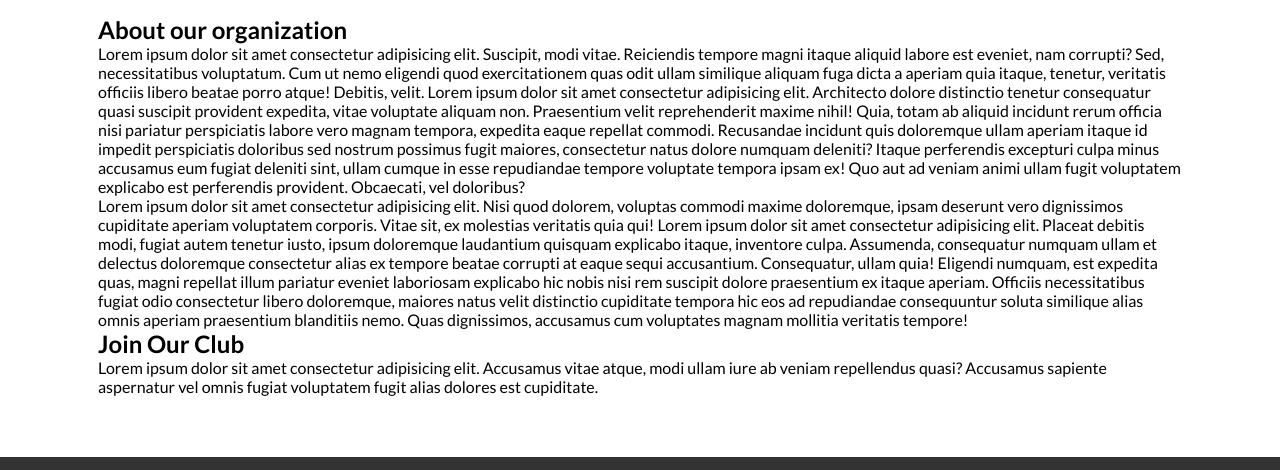
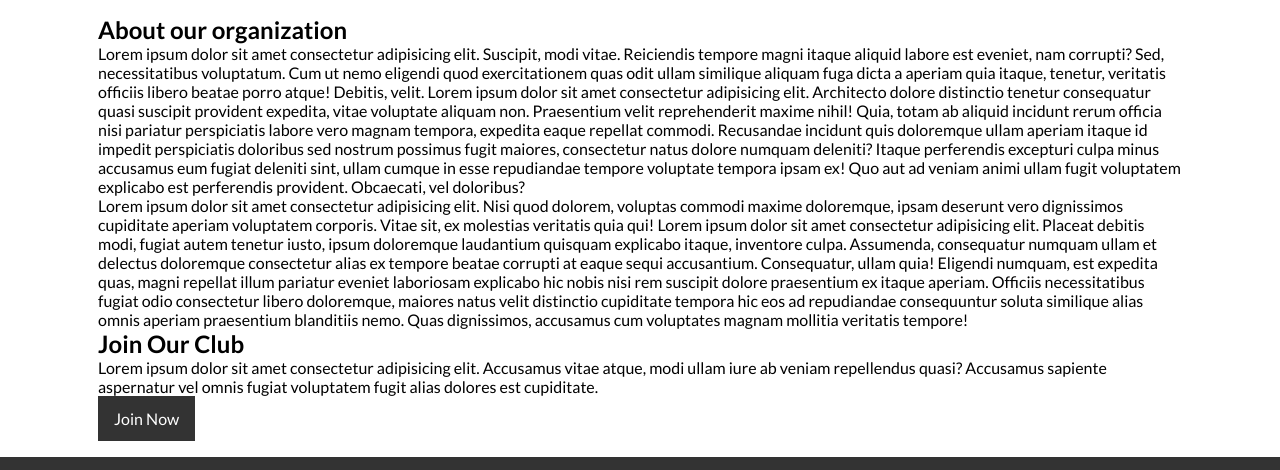
Before and after one commit to DariuszOkonski/webpage-newsgrid, a website: page about.html in a window 1280 px wide. Shown: the part 84-554 px from the top of the page. Drawn offline with nearby package versions, Linux system fonts and the light colour scheme; files that its build step writes are made by us from their sources.

Commit message:
add: .btn-dark

```diff
--- a/scss/_utilities.scss
+++ b/scss/_utilities.scss
@@ -54,6 +54,10 @@
   background-color: $blue-color;
 }
 
+.btn-dark {
+  background-color: $secondary-color;
+}
+
 .btn-red {
   background-color: $red-color;
 }
```
